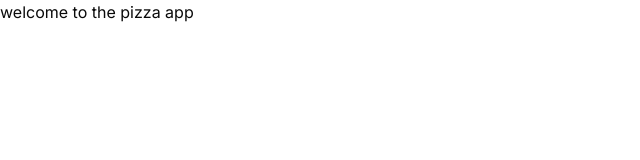
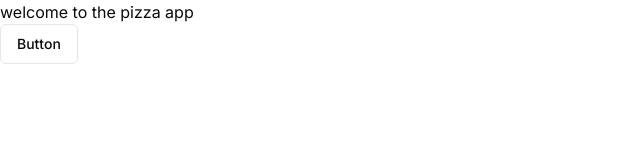
Before and after one commit to Th-Sagar/Pizza-App, a Next.js app: page / in a window 1280 px wide. Shown: the top 160 px of the page, without its empty margins (0-640 px from the left). Built offline with nearby package versions, Linux system fonts and the light colour scheme.

Commit message:
feat: button

```diff
--- a/package.json
+++ b/package.json
@@ -9,6 +9,7 @@
     "lint": "next lint"
   },
   "dependencies": {
+    "@radix-ui/react-slot": "^1.0.2",
     "class-variance-authority": "^0.7.0",
     "clsx": "^2.1.1",
     "lucide-react": "^0.378.0",
--- a/src/app/page.tsx
+++ b/src/app/page.tsx
@@ -1,8 +1,11 @@
+import { Button } from "@/components/ui/button";
+
 export default function Home() {
   return (
     <>
       <main>
         <h1>welcome to the pizza app</h1>
+        <Button variant="outline">Button</Button>
       </main>
     </>
   );
--- /dev/null
+++ b/src/components/ui/button.tsx
@@ -0,0 +1,56 @@
+import * as React from "react"
+import { Slot } from "@radix-ui/react-slot"
+import { cva, type VariantProps } from "class-variance-authority"
+
+import { cn } from "@/lib/utils"
+
+const buttonVariants = cva(
+  "inline-flex items-center justify-center whitespace-nowrap rounded-md text-sm font-medium ring-offset-background transition-colors focus-visible:outline-none focus-visible:ring-2 focus-visible:ring-ring focus-visible:ring-offset-2 disabled:pointer-events-none disabled:opacity-50",
+  {
+    variants: {
+      variant: {
+        default: "bg-primary text-primary-foreground hover:bg-primary/90",
+        destructive:
+          "bg-destructive text-destructive-foreground hover:bg-destructive/90",
+        outline:
+          "border border-input bg-background hover:bg-accent hover:text-accent-foreground",
+        secondary:
+          "bg-secondary text-secondary-foreground hover:bg-secondary/80",
+        ghost: "hover:bg-accent hover:text-accent-foreground",
+        link: "text-primary underline-offset-4 hover:underline",
+      },
+      size: {
+        default: "h-10 px-4 py-2",
+        sm: "h-9 rounded-md px-3",
+        lg: "h-11 rounded-md px-8",
+        icon: "h-10 w-10",
+      },
+    },
+    defaultVariants: {
+      variant: "default",
+      size: "default",
+    },
+  }
+)
+
+export interface ButtonProps
+  extends React.ButtonHTMLAttributes<HTMLButtonElement>,
+    VariantProps<typeof buttonVariants> {
+  asChild?: boolean
+}
+
+const Button = React.forwardRef<HTMLButtonElement, ButtonProps>(
+  ({ className, variant, size, asChild = false, ...props }, ref) => {
+    const Comp = asChild ? Slot : "button"
+    return (
+      <Comp
+        className={cn(buttonVariants({ variant, size, className }))}
+        ref={ref}
+        {...props}
+      />
+    )
+  }
+)
+Button.displayName = "Button"
+
+export { Button, buttonVariants }
```
Also changed, not shown: 1 other file (tests, documents, lock files or other folders).
